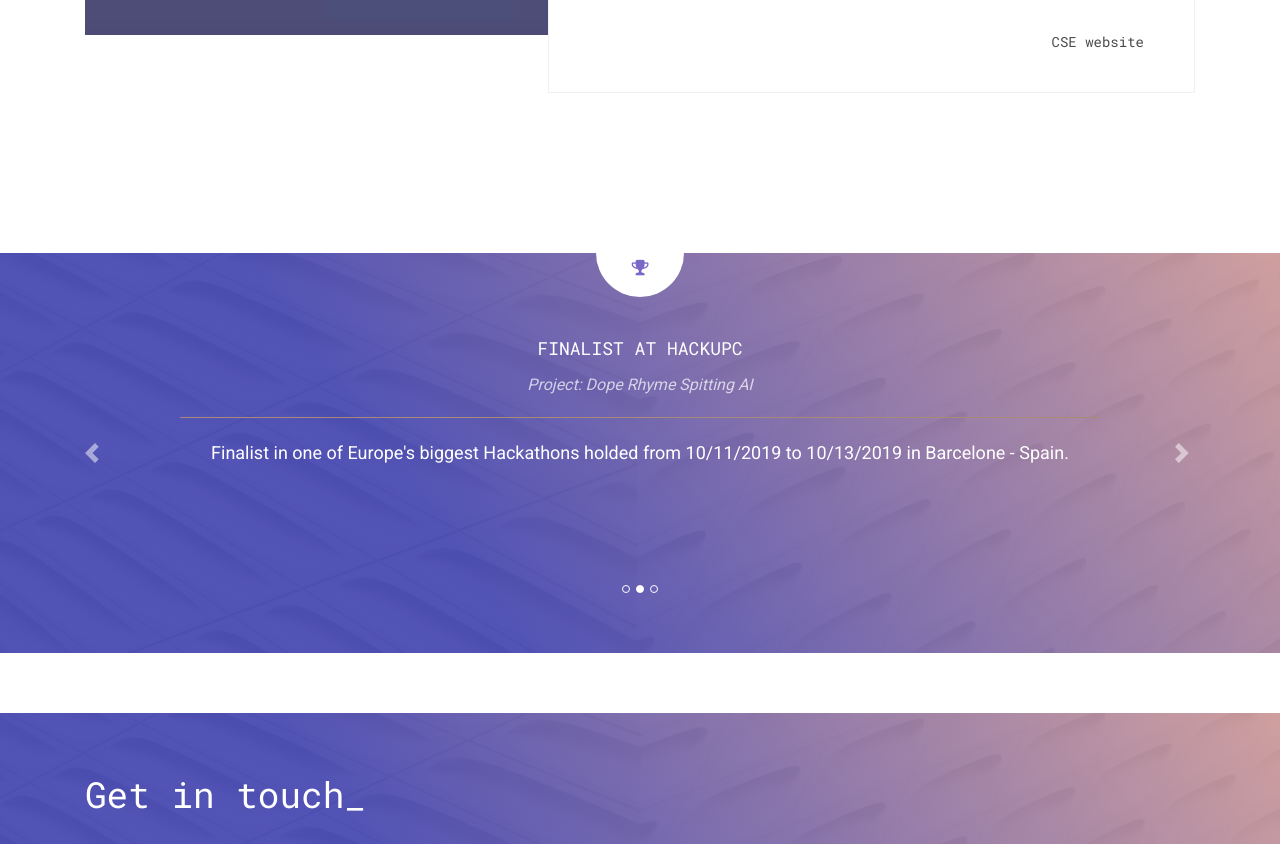
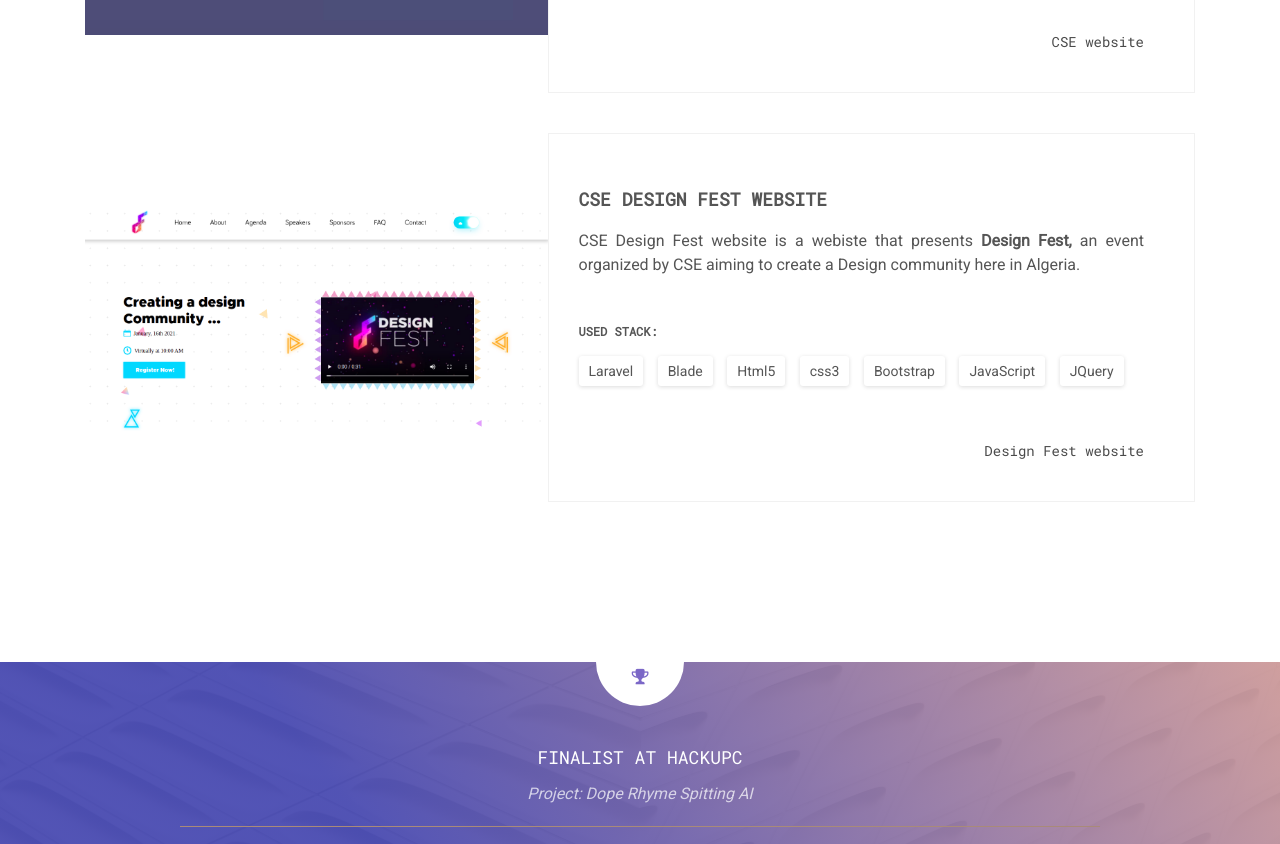
Before and after one commit to BillelBenoudjit/Portfolio, a plain HTML site: page index.html in a window 1280 px wide. Shown: the part 5620-6464 px from the top of the page. Drawn offline with Linux system fonts and the light colour scheme.

Commit message:
Add a project

```diff
--- a/index.html
+++ b/index.html
@@ -434,6 +434,30 @@
           <a href="https://cse.club" target="blank" class="project-card__link">CSE website</a>
         </div>
       </div>
+      <div class="row project-card" data-portfolio-tag="web-sites">
+        <div class="col-md-6 col-lg-5 project-card__img">
+          <img class="" src="assets/img/df_website.png" alt="project-img">
+        </div>
+        <div class="col-md-6 col-lg-7 project-card__info">
+          <h3 class="project-card__title">CSE Design Fest website </h3>
+          <p class="project-card__description">
+            CSE Design Fest website is a webiste that presents <b>Design Fest,</b> an event organized by CSE aiming to
+            create a Design community here in Algeria.
+          </p>
+          <p class="project-card__stack">Used stack:</p>
+          <ul class="tags">
+            <li>Laravel</li>
+            <li>Blade</li>
+            <li>Html5</li>
+            <li>css3</li>
+            <li>Bootstrap</li>
+            <li>JavaScript</li>
+            <li>JQuery</li>
+          </ul>
+          <a href="https://design-fest-2k21.cse.club" target="blank" class="project-card__link">Design Fest
+            website</a>
+        </div>
+      </div>
     </div>
   </section>
   <!--Portfolio-->
```
Also changed, not shown: assets/img/df_website.png (added).
